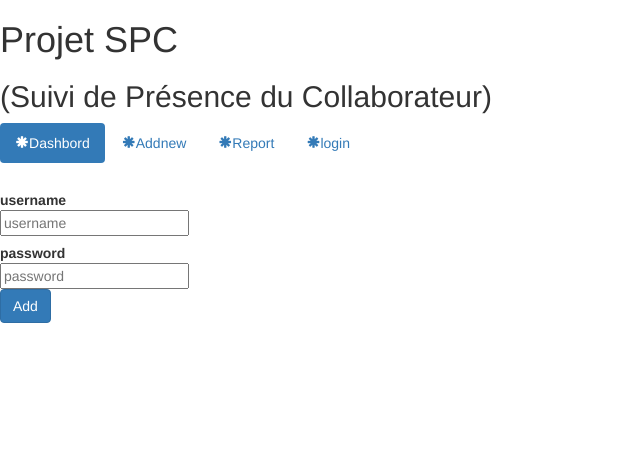
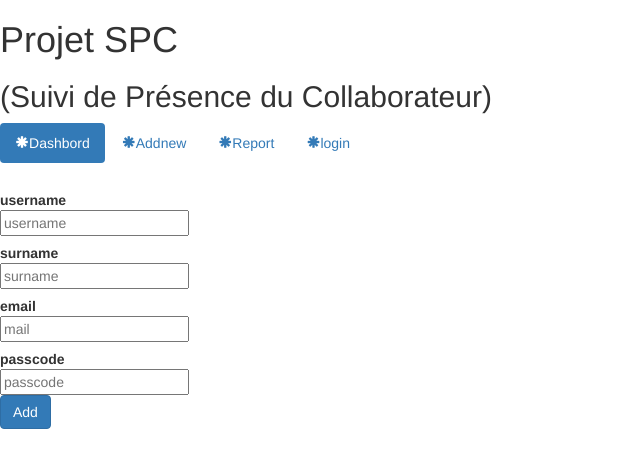
Before and after one commit to simplonco/ATS-SPC-B, a PHP site: page /addnew.php in a window 1280 px wide. Shown: the top 468 px of the page, without its empty margins (0-640 px from the left). Run offline with PHP 8.4, Linux system fonts and the light colour scheme; data that the repository does not hold is empty; some libraries are stand-ins or nearby versions.

Commit message:
first commite

```diff
--- a/php/addnew.php
+++ b/php/addnew.php
@@ -8,25 +8,30 @@
   <link href="../css/custom.css" rel="stylesheet">
   <script src="https://ajax.googleapis.com/ajax/libs/jquery/1.12.0/jquery.min.js"></script>
   <script src="http://maxcdn.bootstrapcdn.com/bootstrap/3.3.6/js/bootstrap.min.js"></script>
+
 </head>
-
 <body>
   <?php
-    if (isset($_POST['add-new'])) {
-        $username = $_POST['username'];
-        $password = $_POST['password'];
-        $email = $_POST['email'];
-        $errors = array();
+	if(isset($_POST['add-new'])){
+		$username=$_POST["name"];
+    $surname=$_POST["surname"];
+		$password=$_POST["passcode"];
+		$mail=$_POST["mail"];
+
+        $errors =array();
 		if (empty($username) || empty($password)) {
-            $errors[] = 'ALL Fields requierd';
-        } else {
+			$errors[]="ALL Fields requierd";
+		}
+		else{
 		include 'conn.php';
-            $sql = 'INSERT INTO users(name,passcode) VALUES (?,?)';
-            $stmt = $conn->prepare($sql);
-            $stmt->bindParam(1, $username, PDO::PARAM_STR);
-            $stmt->bindParam(2, $password, PDO::PARAM_STR);
+		$sql ="INSERT INTO users(name,surname,mail,passcode) VALUES (?,?,?,?)";
+		$stmt=$conn->prepare($sql);
+		$stmt->bindParam(1,$username,PDO::PARAM_STR);
+		$stmt->bindParam(2,$surname,PDO::PARAM_STR);
+    $stmt->bindParam(3,$mail,PDO::PARAM_STR);
+    $stmt->bindParam(4,$password,PDO::PARAM_STR);
 		$stmt->execute();
-            $success = 'the table is add';
+		$success = "the table is add";
 		}
 	}
 ?>
@@ -42,28 +47,46 @@
   <li role="presentation"><a href="login.php"><span class="glyphicon glyphicon-asterisk"></span>login</a></li>
 </ul>
 <form class="form-horizontal" action="" method="POST">
-            <br />
+  <br/>
   <?php
-            if ($success) {
+  if($success){
   	echo '<div class="alert alert-success">'.$success.'</div>';
   }
-            if (isset($errors)) {
+  if(isset($errors))
+  {
   	foreach ($errors as $error) {
   		echo '<div class="alert alert-danger">'.$error.'</div>';
   	}
   }
   ?>
+
+
   <div class="control-group">
     <label class="control-label" for="textinput-1">username</label>
     <div class="controls">
-                    <input id="textinput-1" name="username" type="text" placeholder="username" class="input-xlarge">
+      <input id="textinput-1" name="name" type="text" placeholder="username" class="input-xlarge">
+    </div>
+  </div>
+
+  <!-- Text input-->
+  <div class="control-group">
+    <label class="control-label" for="textinput-1">surname</label>
+    <div class="controls">
+      <input id="textinput-1" name="surname" type="text" placeholder="surname" class="input-xlarge">
     </div>
   </div>
   <!-- Text input-->
   <div class="control-group">
-                <label class="control-label" for="textinput-1">password</label>
+    <label class="control-label" for="textinput-1">email</label>
     <div class="controls">
-                    <input id="textinput-1" name="password" type="text" placeholder="password" class="password">
+      <input id="textinput-1" name="mail" type="text" placeholder="mail" class="input-xlarge">
+    </div>
+  </div>
+  <!-- Text input-->
+  <div class="control-group">
+    <label class="control-label" for="textinput-1">passcode</label>
+    <div class="controls">
+      <input id="textinput-1" name="passcode" type="text" placeholder="passcode" class="input-xlarge">
     </div>
   </div>
 <!-- Button -->
@@ -72,8 +95,14 @@
     <button id="singlebutton-0" name="add-new" class="btn btn-primary">Add</button>
   </div>
 </div>
+</fieldset>
 </form>
+
+
+
+
+
   </div>
+
 </body>
-
 </html>
```
Also changed, not shown: php/conn.php (+9 -9 lines), php/dashbord.php (+44 -40 lines), php/login.php (+27 -16 lines). Lines whose indentation alone changed are shown as unchanged.
